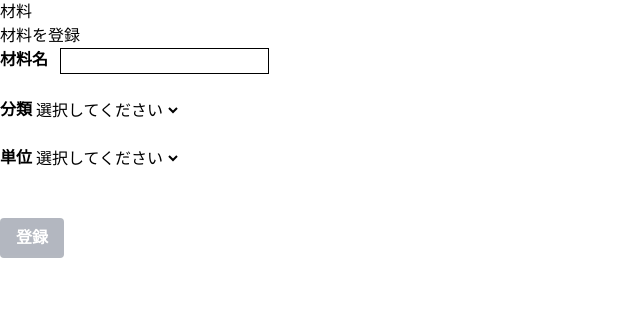
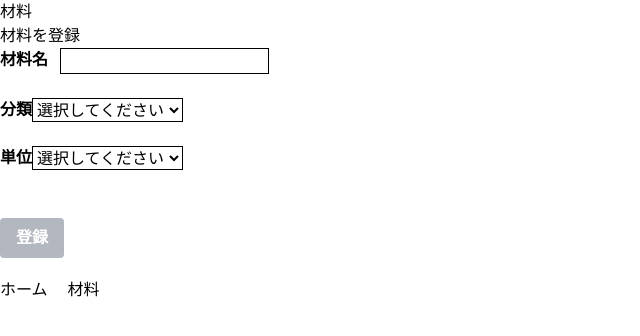
Before and after one commit to thoughtake/cook-sync, a Next.js app: page /ingredients in a window 1280 px wide. Shown: the top 336 px of the page, without its empty margins (0-640 px from the left). Built offline with nearby package versions, Linux system fonts and the light colour scheme.

Commit message:
footerを追加、いちぶ修正

```diff
--- a/src/app/ingredients/page.tsx
+++ b/src/app/ingredients/page.tsx
@@ -1,8 +1,8 @@
 "use client";
 
-import IngredientForm from "@/components/IngredientForm";
-import IngredientList from "@/components/IngredientList";
-import { Ingredient, IngredientGroup, Unit } from "@/types/indes";
+import IngredientsForm from "@/components/IngredientsForm";
+import IngredientsList from "@/components/IngredientsList";
+import { Ingredient, IngredientGroup, Unit } from "@/types/index";
 import { useEffect, useMemo, useRef, useState } from "react";
 
 const IngredientsPage = () => {
@@ -225,7 +225,7 @@ const IngredientsPage = () => {
   return (
     <>
       <h1>材料</h1>
-      <IngredientForm
+      <IngredientsForm
         inputName={inputName}
         inputPrice={inputPrice}
         setInputName={setInputName}
@@ -242,7 +242,7 @@ const IngredientsPage = () => {
         isEditMode={isEditMode}
         isDisabled={isDisabled}
       />
-      <IngredientList
+      <IngredientsList
         ingredients={ingredients}
         ingredientGroup={ingredientGroup}
         units={units}
--- a/src/app/layout.tsx
+++ b/src/app/layout.tsx
@@ -1,6 +1,7 @@
 import type { Metadata } from "next";
 import { Geist, Geist_Mono } from "next/font/google";
 import "./globals.css";
+import Footer from "@/components/common/Footer";
 
 const geistSans = Geist({
   variable: "--font-geist-sans",
@@ -28,6 +29,7 @@ export default function RootLayout({
         className={`${geistSans.variable} ${geistMono.variable} antialiased bg-white`}
       >
         {children}
+        <Footer />
       </body>
     </html>
   );
--- a/src/components/IngredientList.tsx
+++ /dev/null
@@ -1,64 +0,0 @@
-import { Ingredient, IngredientGroup, Unit } from "@/types/indes";
-import { memo } from "react";
-
-type Props = {
-  ingredients: Ingredient[];
-  ingredientGroup: IngredientGroup[];
-  units: Unit[];
-  isEditMode: boolean;
-  handleEditStart: (id: number) => void;
-  handleDelete: (id: number) => void;
-}
-
-
-const IngredientList = (props: Props) => {
-
-  const {
-    ingredients,
-    ingredientGroup,
-    units,
-    isEditMode,
-    handleEditStart,
-    handleDelete,
-  } = props;
-
-  return (
-     <ul>
-        {ingredients.map((ingredient) => {
-          const groupName = ingredientGroup.find(
-            (group) => group.id === ingredient.ingredientGroupId
-          )?.name;
-          const unitName = units.find(
-            (unit) => unit.id === ingredient.unitId
-          )?.name;
-
-          return (
-            <li key={ingredient.id}>
-              {ingredient.id}
-              <span>{ingredient.name}</span>
-              <span>{groupName}</span>
-              <span>{unitName}</span>
-              <span>
-                {ingredient.pricePerUnit &&
-                  `1${unitName}あたり${ingredient.pricePerUnit}円`}
-              </span>
-              <button
-                onClick={() => handleEditStart(ingredient.id)}
-                className={`bg-green-600 text-white px-4 py-2 rounded hover:cursor-pointer font-bold ${isEditMode ? "hidden" : "visible"}`}
-              >
-                編集
-              </button>
-              <button
-                onClick={() => handleDelete(ingredient.id)}
-                className={`bg-red-500 text-white px-4 py-2 rounded hover:cursor-pointer font-bold ${isEditMode ? "hidden" : "visible"}`}
-              >
-                削除
-              </button>
-            </li>
-          );
-        })}
-      </ul>
-  )
-};
-
-export default memo(IngredientList);
--- a/src/components/IngredientForm.tsx
+++ b/src/components/IngredientsForm.tsx
@@ -1,4 +1,4 @@
-import { IngredientGroup, Unit } from "@/types/indes";
+import { IngredientGroup, Unit } from "@/types/index";
 
 //Propsの型指定
 type Props = {
@@ -19,8 +19,7 @@ type Props = {
   isDisabled: boolean;
 };
 
-const IngredientForm = (props: Props) => {
-
+const IngredientsForm = (props: Props) => {
   //Propsを代入
   const {
     inputName,
@@ -82,6 +81,7 @@ const IngredientForm = (props: Props) => {
           onChange={(e) =>
             handleSelectGroupId(e.target.value ? Number(e.target.value) : null)
           }
+          className="border"
         >
           <option value="">選択してください</option>
           {ingredientGroup.map((group: IngredientGroup) => (
@@ -102,6 +102,7 @@ const IngredientForm = (props: Props) => {
           onChange={(e) =>
             handleSelectUnitId(e.target.value ? Number(e.target.value) : null)
           }
+          className="border"
         >
           <option value="">選択してください</option>
           {units.map((unit: Unit) => (
@@ -161,4 +162,4 @@ const IngredientForm = (props: Props) => {
   );
 };
 
-export default IngredientForm;
+export default IngredientsForm;
--- /dev/null
+++ b/src/components/IngredientsList.tsx
@@ -0,0 +1,66 @@
+import { Ingredient, IngredientGroup, Unit } from "@/types/index";
+import { memo } from "react";
+
+type Props = {
+  ingredients: Ingredient[];
+  ingredientGroup: IngredientGroup[];
+  units: Unit[];
+  isEditMode: boolean;
+  handleEditStart: (id: number) => void;
+  handleDelete: (id: number) => void;
+};
+
+const IngredientsList = (props: Props) => {
+  const {
+    ingredients,
+    ingredientGroup,
+    units,
+    isEditMode,
+    handleEditStart,
+    handleDelete,
+  } = props;
+
+  return (
+    <ul>
+      {ingredients.map((ingredient) => {
+        const groupName = ingredientGroup.find(
+          (group) => group.id === ingredient.ingredientGroupId
+        )?.name;
+        const unitName = units.find(
+          (unit) => unit.id === ingredient.unitId
+        )?.name;
+
+        return (
+          <li key={ingredient.id}>
+            {ingredient.id}
+            <span>{ingredient.name}</span>
+            <span>{groupName}</span>
+            <span>{unitName}</span>
+            <span>
+              {ingredient.pricePerUnit &&
+                `1${unitName}あたり${ingredient.pricePerUnit}円`}
+            </span>
+            <button
+              onClick={() => handleEditStart(ingredient.id)}
+              className={`bg-green-600 text-white px-4 py-2 rounded hover:cursor-pointer font-bold ${
+                isEditMode ? "hidden" : "visible"
+              }`}
+            >
+              編集
+            </button>
+            <button
+              onClick={() => handleDelete(ingredient.id)}
+              className={`bg-red-500 text-white px-4 py-2 rounded hover:cursor-pointer font-bold ${
+                isEditMode ? "hidden" : "visible"
+              }`}
+            >
+              削除
+            </button>
+          </li>
+        );
+      })}
+    </ul>
+  );
+};
+
+export default memo(IngredientsList);
--- /dev/null
+++ b/src/components/common/Footer.tsx
@@ -0,0 +1,20 @@
+import Link from "next/link";
+
+const Footer =  () => {
+  return (
+    <footer>
+      <nav>
+        <ul className="flex">
+          <li className="mr-5">
+            <Link href="/">ホーム</Link>
+          </li>
+          <li>
+            <Link href="/ingredients">材料</Link>
+          </li>
+        </ul>
+      </nav>
+    </footer>
+  )
+}
+
+export default Footer;
```
Also changed, not shown: src/types/index.ts (renamed from src/types/indes.ts).
